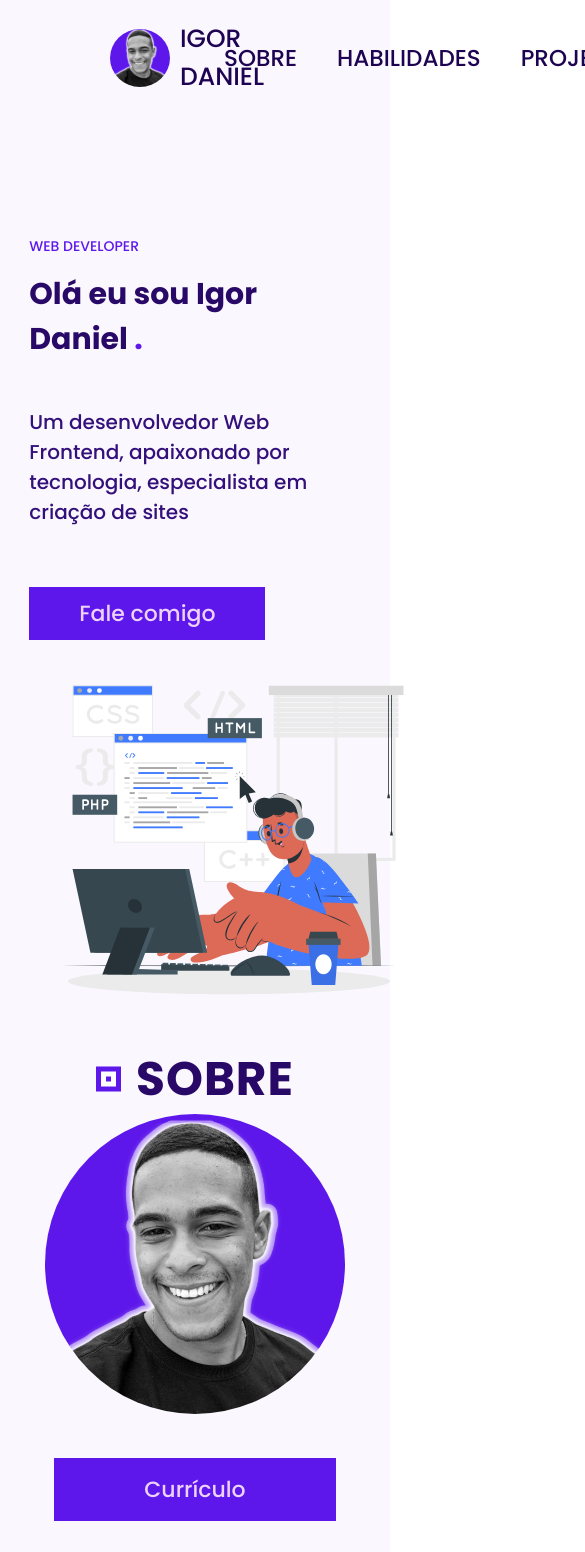
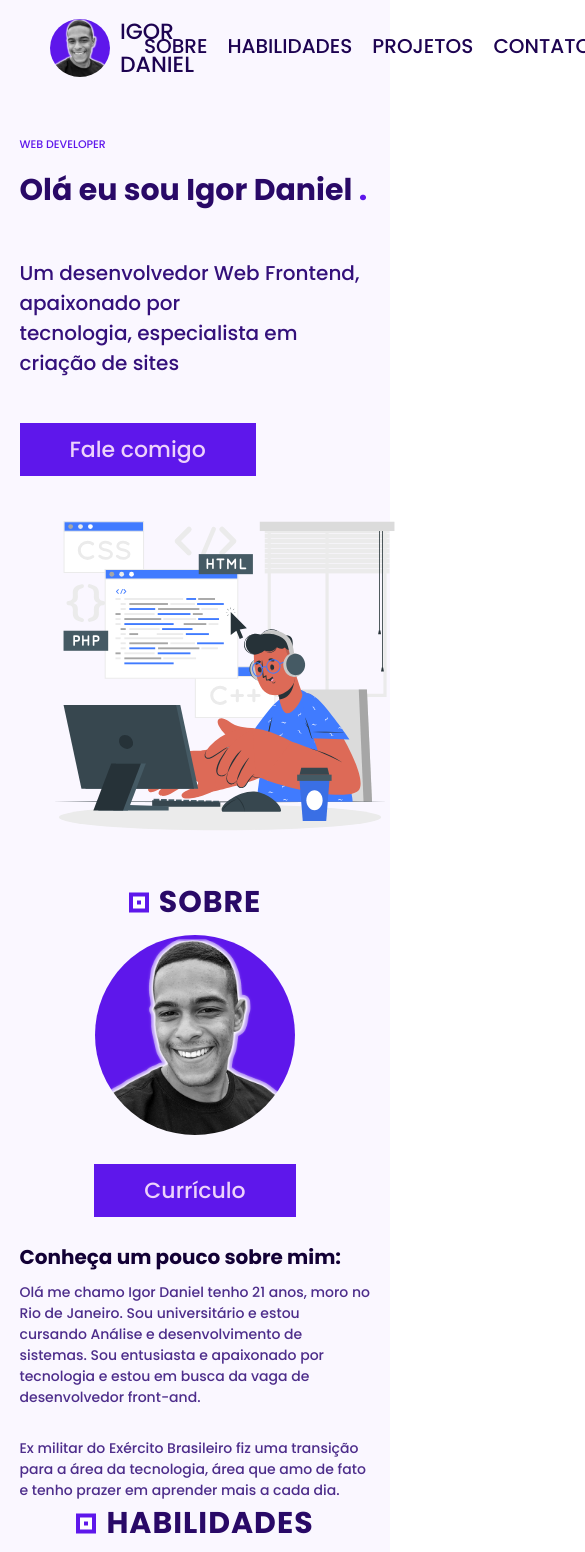
Before and after one commit to igor-daniel/portifolio, a React (Create React App) app: page / in a window 390 px wide. Shown: the top 1552 px of the page, 585 px wide, since content can reach past the window. Built offline with nearby package versions, Linux system fonts and the light colour scheme.

Commit message:
responsivo para tablet

```diff
--- a/src/components/Header/header.css
+++ b/src/components/Header/header.css
@@ -73,31 +73,22 @@ header {
   border-bottom: 2px solid #5f15ed;
 }
 
-/*
-.menu {
-  width: 220px;
-  background-color: #5f15ed;
-  position: absolute;
-  right: 80px;
-  top: 100px;
-  border-radius: 20px;
-} */
 
-/* .block {
-  display: block;
-} */
-
-@media(max-width: 500px) {
+@media(max-width: 850px) {
   .logo {
-    width: 100px;
-    margin: 0 0 0 20px;
+    padding: 15px 0 10px 50px;
   }
 
-  .hamburguer {
-    margin-right: 20px;
+  .logo p {
+    font-size: 22px;
   }
 
-  .menu {
-    right: 20px;
+  .menu ul {
+    margin-right: 50px;
+  }
+
+  .menu li {
+    padding: 10px;
+    font-size: 20px;
   }
 }
--- a/src/components/Main/main.css
+++ b/src/components/Main/main.css
@@ -57,6 +57,33 @@ main {
   width: 500px;
 }
 
+@media(max-width: 850px) {
+  .limite {
+    width: 90%;
+  }
+
+  .conteudo {
+    padding-top: 25px;
+  }
+
+  .image img {
+    width: 300px;
+  }
+
+  .main-sec .cargo {
+    font-size: 11px;
+    margin-top: 0;
+  }
+
+  .main-sec h1 {
+    font-size: 35px;
+  }
+
+  .main-sec p {
+    font-size: 14px;
+  }
+}
+
 @media(max-width: 500px) {
   .conteudo {
     flex-direction: column;
--- a/src/components/Projetos/projetos.css
+++ b/src/components/Projetos/projetos.css
@@ -66,3 +66,17 @@
   text-transform: uppercase;
   padding-left: 5px;
 }
+
+@media(max-width: 850px) {
+  .card {
+    width: 330px;
+  }
+
+  .card .text h4 {
+    font-size: 20px;
+  }
+
+  .card .text p {
+    font-size: 16px;
+  }
+}
--- a/src/components/Skills/Skills.jsx
+++ b/src/components/Skills/Skills.jsx
@@ -44,7 +44,7 @@ export const Skills = ()=>{
       <img id='rea' src={html} alt="React" />
       <span className='tool-text'>HTML</span>
     </div>
-    <div className='tool'>
+    <div className='tool d-flex'>
       <img id='rea' src={git} alt="React" />
       <span className='tool-text'>GIT</span>
     </div>
--- a/src/components/Skills/skills.css
+++ b/src/components/Skills/skills.css
@@ -4,10 +4,18 @@
   flex-wrap: wrap;
 }
 
+.d-flex {
+  display: flex;
+}
+
 .tool {
   margin: 40px 0;
   position: relative;
   display: inline-block;
+}
+
+.tool img {
+  width: 200px;
 }
 
 .tool .tool-text {
--- a/src/components/sobre/sobre.css
+++ b/src/components/sobre/sobre.css
@@ -47,6 +47,45 @@
   color: #4d2d8b;
 }
 
+@media(max-width: 850px) {
+  .sec-tittle h2 {
+    margin-left: 10px;
+    font-size: 30px;
+  }
+
+  .sec-tittle img {
+    width: 20px;
+  }
+
+  .sobre-content {
+    margin-top: 10px;
+  }
+
+  .sobre-img img {
+    width: 200px;
+  }
+
+  .sobre-img a {
+    padding: 10px 50px;
+  }
+
+  .sobre-info--historia {
+    width: 100%;
+    margin-top: 15px;
+  }
+
+  .sobre-info--historia h4 {
+    font-size: 20px;
+  }
+
+  .sobre-info--historia p {
+    font-size: 14px;
+  }
+
+  .botao {
+    margin-top: 25px;
+  }
+}
 
 @media(max-width: 500px) {
   .sobre-content {
```
